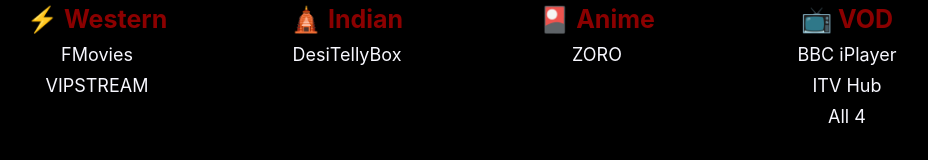
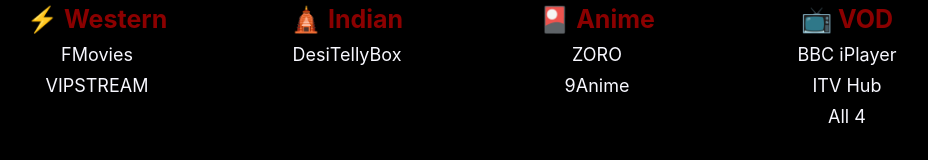
Before and after one commit to sysconf16/ht-start, a plain HTML site: page index.html in a window 1280 px wide. Shown: the part 224-384 px from the top of the page, without its empty margins (176-1104 px from the left). Drawn offline with Linux system fonts and the light colour scheme.

Commit message:
Added a new link

```diff
--- a/index.html
+++ b/index.html
@@ -34,6 +34,7 @@
             <div class="links">
                <li class="title">🎴 Anime</li>
                <li><a href="https://zoro.to/home/">ZORO</a></li>
+               <li><a href="https://9anime.to/home">9Anime</a></li>
             </div>
          </div>
          <div class="category">
```
